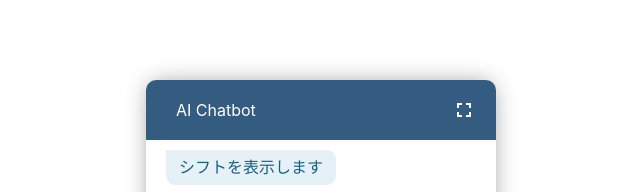
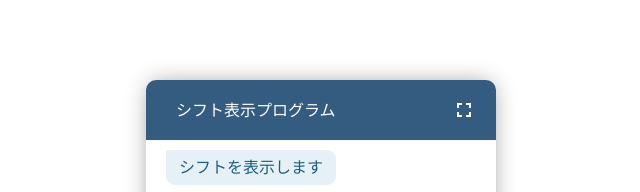
Before and after one commit to koreyuu/koreyuu.github.io, a plain HTML site: page index.html in a window 1280 px wide. Shown: the top 192 px of the page, 319-959 px from the left. Drawn offline with Linux system fonts and the light colour scheme.

Commit message:
Update index.html

```diff
--- a/index.html
+++ b/index.html
@@ -17,7 +17,7 @@
 
 	<div id= "chatbot">
 		<div id= "chatbot-header">
-			<div id= "chatbot-logo">AI Chatbot</div>
+			<div id= "chatbot-logo">シフト表示プログラム</div>
 			<i id= "chatbot-zoom-icon" class="material-icons waves-effect waves-light" onclick= "chatbotZoom()">fullscreen</i>
 		</div>
 		<div id= "chatbot-body">
```
